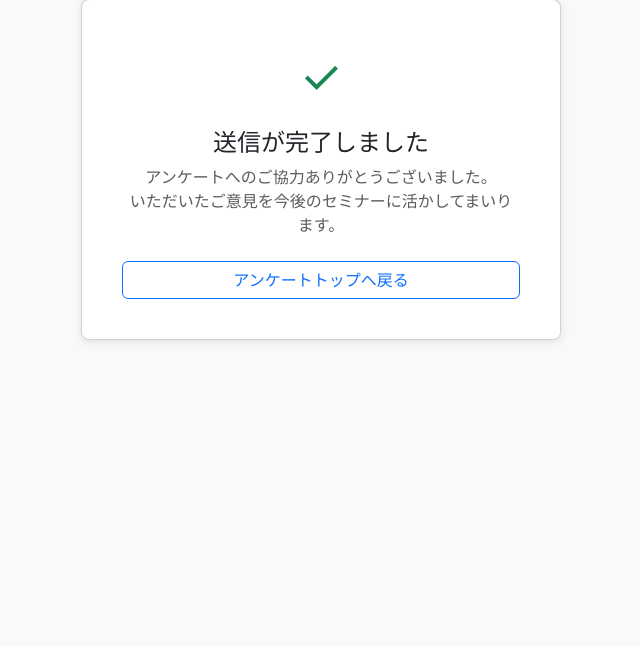
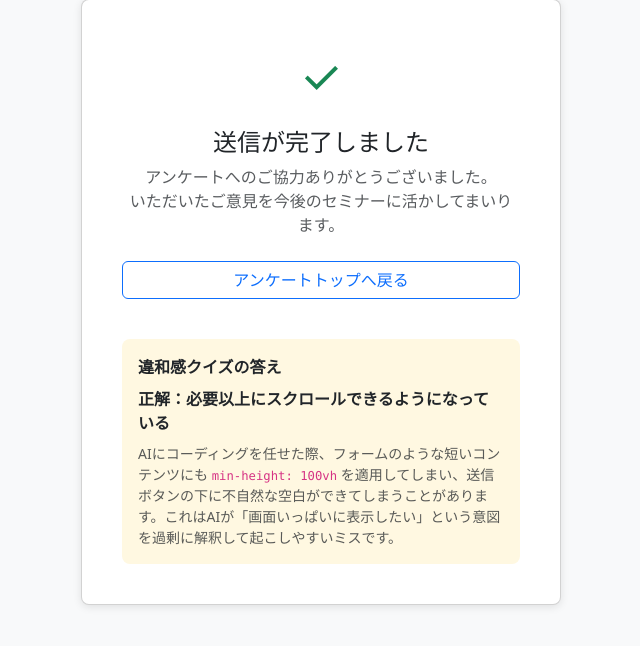
Before and after one commit to Kishi-Satoshi/survey, a Flask app: page /thanks in a window 1280 px wide. Shown: the part 81-727 px from the top of the page, without its empty margins (319-959 px from the left). Run offline with Flask 3, Linux system fonts and the light colour scheme.

Commit message:
Show quiz answer and explanation on thank you page
https://claude.ai/code/session_01TSXfBYrdznwg9HnJBHLdkV

```diff
--- a/templates/thanks.html
+++ b/templates/thanks.html
@@ -23,7 +23,13 @@
     <div class="check-icon mb-3">&#10003;</div>
     <h1 class="h4 mb-2">送信が完了しました</h1>
     <p class="text-muted mb-4">アンケートへのご協力ありがとうございました。<br>いただいたご意見を今後のセミナーに活かしてまいります。</p>
-    <a href="/" class="btn btn-outline-primary">アンケートトップへ戻る</a>
+    <a href="/" class="btn btn-outline-primary mb-4">アンケートトップへ戻る</a>
+
+    <div class="text-start mt-3 p-3" style="background: #fff8e1; border-radius: 8px;">
+      <div class="fw-semibold mb-2">違和感クイズの答え</div>
+      <p class="mb-2"><strong>正解：必要以上にスクロールできるようになっている</strong></p>
+      <p class="text-muted small mb-0">AIにコーディングを任せた際、フォームのような短いコンテンツにも <code>min-height: 100vh</code> を適用してしまい、送信ボタンの下に不自然な空白ができてしまうことがあります。これはAIが「画面いっぱいに表示したい」という意図を過剰に解釈して起こしやすいミスです。</p>
+    </div>
   </div>
 </body>
 </html>
```
